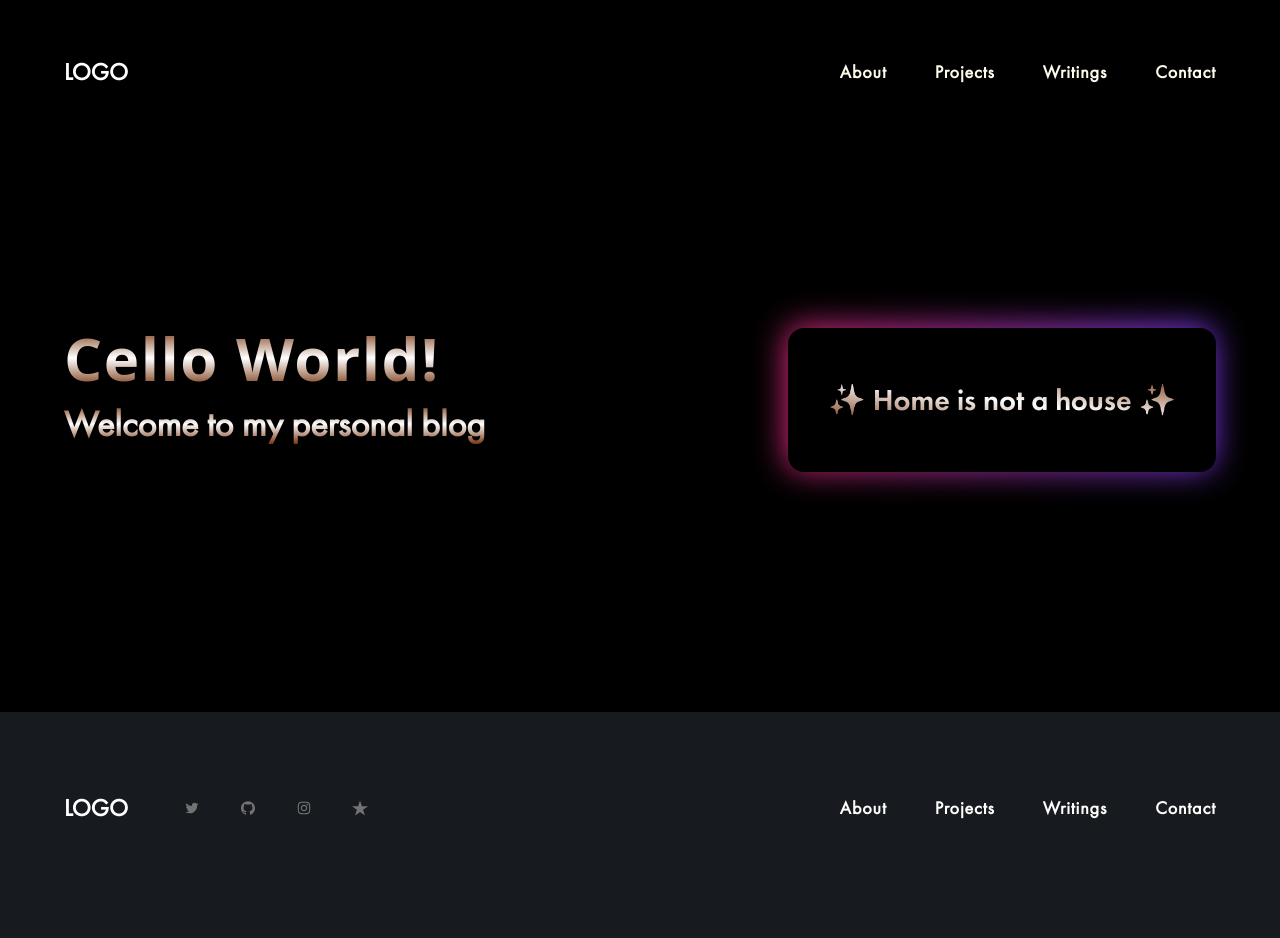
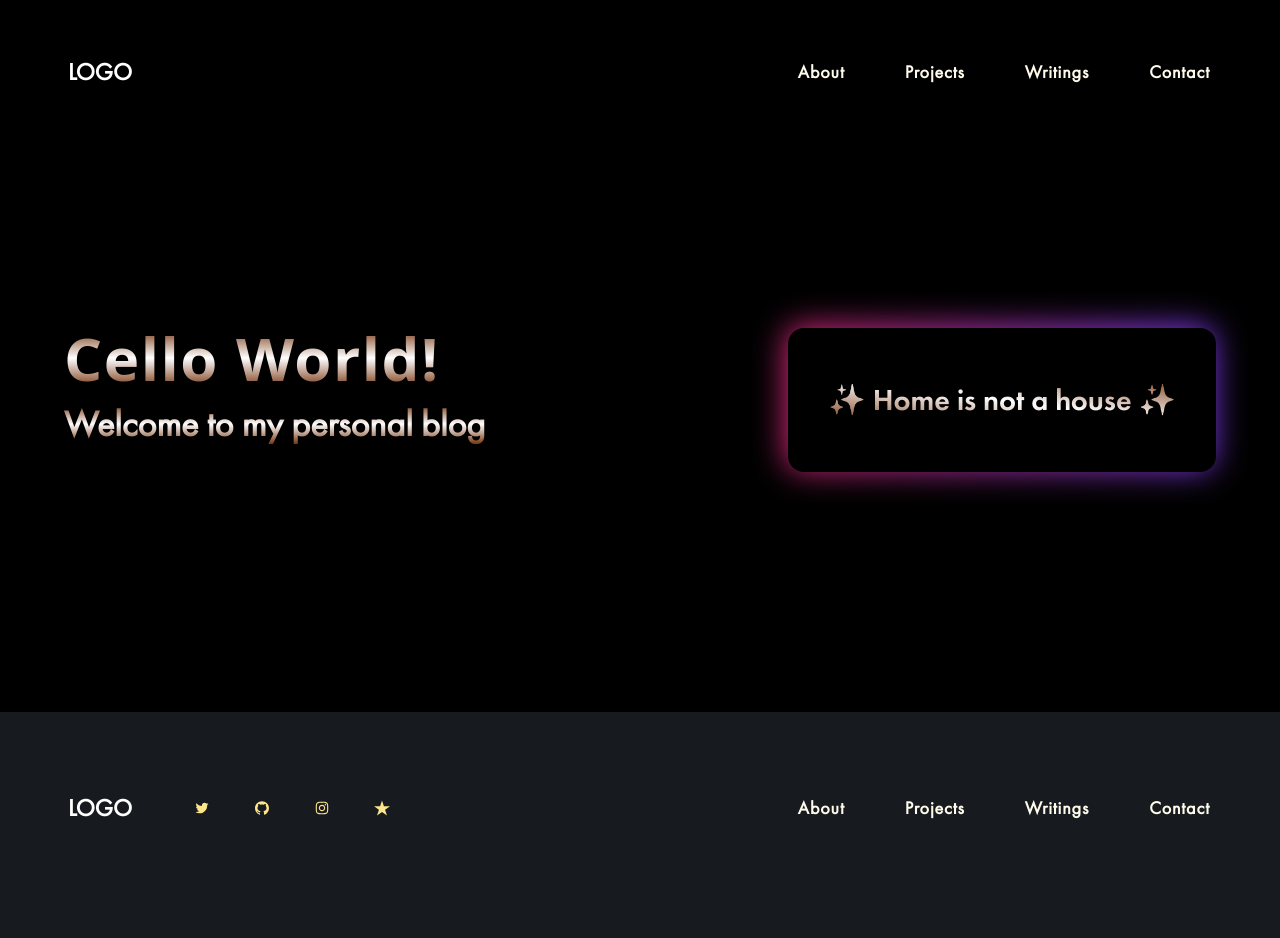
Before and after one commit to alfieqashwa/me, a Next.js app: page / in a window 1280 px wide. Shown: the top 938 px of the page. Built offline with nearby package versions, Linux system fonts and the light colour scheme.

Commit message:
styling focus outline on desktop view

```diff
--- a/components/Hero/Hero.tsx
+++ b/components/Hero/Hero.tsx
@@ -50,7 +50,7 @@ export const HeroWithQuote: React.FC<{ quote: string }> = (
     >
       <motion.div
         variants={glowVariants}
-        transition={{ ease: 'easeOut', delay: 0.15 }}
+        transition={{ ease: 'easeInOut', duration: 0.5 }}
         className='absolute -inset-0.5 w-full h-full bg-gradient-to-r from-pink-600 to-violet-600 rounded-2xl blur-lg'
       />
       <div className='relative h-full px-10 py-12 mb-0 overflow-hidden bg-black rounded-2xl'>
--- a/components/Layout.tsx/Footer/Footer.tsx
+++ b/components/Layout.tsx/Footer/Footer.tsx
@@ -89,39 +89,43 @@ function Footer(props: Props): JSX.Element {
             <DesktopLogo />
             <section className='flex items-center justify-between space-x-10'>
               <a
+                className='p-0.5 rounded focus:outline-none focus:ring-2 ring-amber-50'
                 href='https://www.twitter.com/alfieqashwa'
                 target='_blank'
                 rel='noopener noreferrer'
               >
-                <AiOutlineTwitter className='w-4 h-4 text-trueGray-500' />
+                <AiOutlineTwitter className='w-4 h-4 text-amber-200' />
               </a>
               <a
+                className='p-0.5 rounded focus:outline-none focus:ring-2 ring-amber-50'
                 href='https://www.github.com/alfieqashwa'
                 target='_blank'
                 rel='noopener noreferrer'
               >
-                <AiOutlineGithub className='w-4 h-4 text-trueGray-500' />
+                <AiOutlineGithub className='w-4 h-4 text-amber-200' />
               </a>
               <a
+                className='p-0.5 rounded focus:outline-none focus:ring-2 ring-amber-50'
                 href='https://www.instagram.com/alfieqashwa'
                 target='_blank'
                 rel='noopener noreferrer'
               >
-                <AiOutlineInstagram className='w-4 h-4 text-trueGray-500' />
+                <AiOutlineInstagram className='w-4 h-4 text-amber-200' />
               </a>
               <a
+                className='p-0.5 rounded focus:outline-none focus:ring-2 ring-amber-50'
                 href='https://www.reverbnation.com/tweleph'
                 target='_blank'
                 rel='noopener noreferrer'
               >
-                <SiReverbnation className='w-4 h-4 text-trueGray-500' />
+                <SiReverbnation className='w-4 h-4 text-amber-200' />
               </a>
             </section>
           </nav>
           <ul className='flex items-center space-x-12'>
             {props.menus.map((menu) => (
               <li key={menu}>
-                <h6 className='tracking-wider text-transparent capitalize transition duration-300 ease-in-out bg-clip-text bg-gradient-to-b via-white from-amber-50 to-amber-50 hover:opacity-80'>
+                <h6 className='tracking-wider capitalize transition duration-300 ease-in-out text-amber-50 hover:opacity-80'>
                   <a
                     href={`/${menu}`}
                     onClick={(
@@ -130,18 +134,19 @@ function Footer(props: Props): JSX.Element {
                       e.preventDefault()
                       router.push(`/${menu}`)
                     }}
+                    className='px-1.5 py-0.5 rounded-md focus:outline-none focus:ring-2 ring-amber-50'
                   >
                     {menu}
                   </a>
                   {router.asPath === `/${menu}` && (
-                    <div className='w-5 mx-auto mt-0.5 border-t border-amber-100' />
+                    <div className='w-6 mx-auto mt-0.5 border-t border-amber-100' />
                   )}
                 </h6>
               </li>
             ))}
           </ul>
         </section>
-        <p className='text-sm tracking-widest text-center text-transparent pt-28 bg-clip-text bg-gradient-to-b via-white from-amber-100 to-amber-100'>
+        <p className='text-sm tracking-widest text-center pt-28 text-amber-200'>
           © {new Date().getFullYear()} Alfie Qashwa
         </p>
       </footer>
--- a/components/Layout.tsx/Nav/ActiveLink.tsx
+++ b/components/Layout.tsx/Nav/ActiveLink.tsx
@@ -20,14 +20,19 @@ export const ActiveLink: React.FC<Props> = ({
   }
   return (
     <>
-      <motion.a layout href={href} onClick={handleClick}>
+      <motion.a
+        layout
+        href={href}
+        onClick={handleClick}
+        className='px-1.5 py-0.5 rounded-md focus:outline-none focus:ring-2 ring-amber-50'
+      >
         {children}
       </motion.a>
       {router.asPath === href && (
         <motion.div
           layoutId='underline'
           transition={spring}
-          className='w-5 mx-auto mt-0.5 border-t border-amber-100'
+          className='w-6 mx-auto mt-0.5 border-t border-amber-100'
         />
       )}
     </>
--- a/components/Layout.tsx/Nav/Logo.tsx
+++ b/components/Layout.tsx/Nav/Logo.tsx
@@ -11,7 +11,9 @@ export const DesktopLogo: React.FC = (): JSX.Element => {
   return (
     <h4 className='transition duration-300 ease-in-out hover:opacity-80'>
       <Link href='/' passHref>
-        {LOGO}
+        <a className='px-1 py-0.5 rounded-md focus:outline-none focus:ring-2 ring-amber-50'>
+          {LOGO}
+        </a>
       </Link>
     </h4>
   )
--- a/components/Layout.tsx/Nav/Nav.tsx
+++ b/components/Layout.tsx/Nav/Nav.tsx
@@ -12,7 +12,7 @@ const Nav: React.FC<Props> = (props: Props): JSX.Element => {
       <ul className='flex items-center space-x-12'>
         {props.menus.map((menu) => (
           <li key={menu}>
-            <h6 className='tracking-wider text-transparent capitalize transition duration-300 ease-in-out bg-clip-text bg-gradient-to-b from-amber-50 to-amber-50 hover:opacity-80'>
+            <h6 className='tracking-wider capitalize transition duration-300 ease-in-out text-amber-50 hover:opacity-80'>
               <ActiveLink href={`/${menu}`}>{menu}</ActiveLink>
             </h6>
           </li>
```
